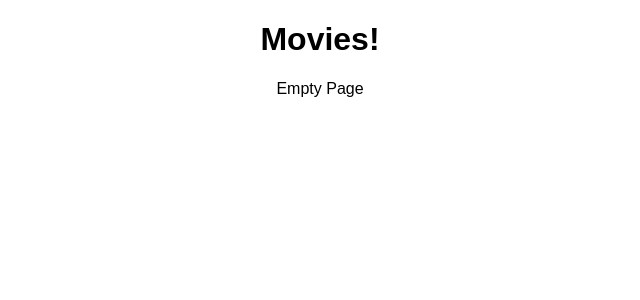
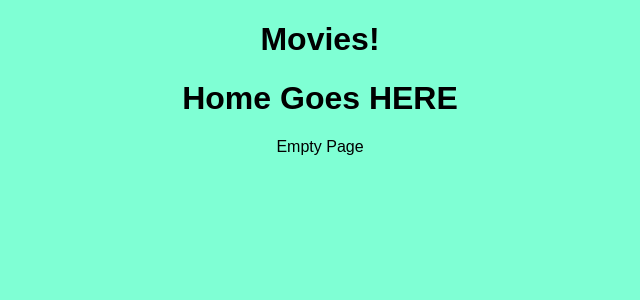
Before and after one commit to Matthewharrisak/movie-sagas., a React (Create React App) app: page / in a window 1280 px wide. Shown: the top 300 px of the page, without its empty margins (320-960 px from the left). Built offline with nearby package versions, Linux system fonts and the light colour scheme.

Commit message:
created HomePage component and add styling

```diff
--- a/src/components/App/App.js
+++ b/src/components/App/App.js
@@ -1,6 +1,7 @@
 import React, { Component } from 'react';
 import {HashRouter as Router, Route} from 'react-router-dom';
 import './App.css';
+import HomePage from '../HomePage/HomePage'
 
 class App extends Component {
   // Renders the entire app on the DOM
@@ -9,7 +10,7 @@ class App extends Component {
       <div className="App">
         <h1>Movies!</h1>
         <Router>
-          {/* ADD PAGES! */}
+          <HomePage/>
         </Router>
         <p>Empty Page</p>
       </div>
--- /dev/null
+++ b/src/components/HomePage/HomePage.js
@@ -0,0 +1,15 @@
+import React, { Component } from 'react';
+// import {HashRouter as Router, Route} from 'react-router-dom';
+
+class HomePage extends Component {
+  render() {
+    return (
+      <div className="App">
+        <h1>Home Goes HERE</h1>
+
+      </div>
+    );
+  }
+}
+
+export default HomePage;
--- a/src/index.css
+++ b/src/index.css
@@ -2,4 +2,5 @@ body {
   margin: 0;
   padding: 0;
   font-family: sans-serif;
+  background-color: aquamarine;
 }
```
